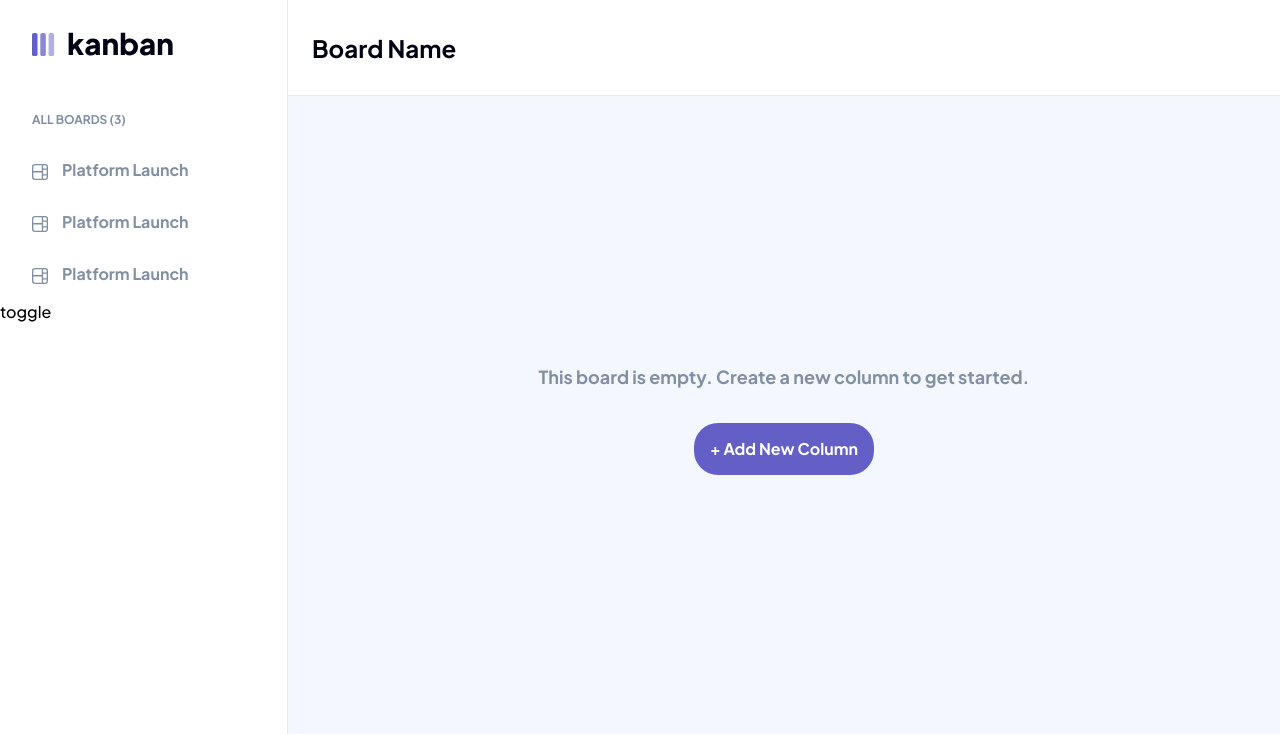
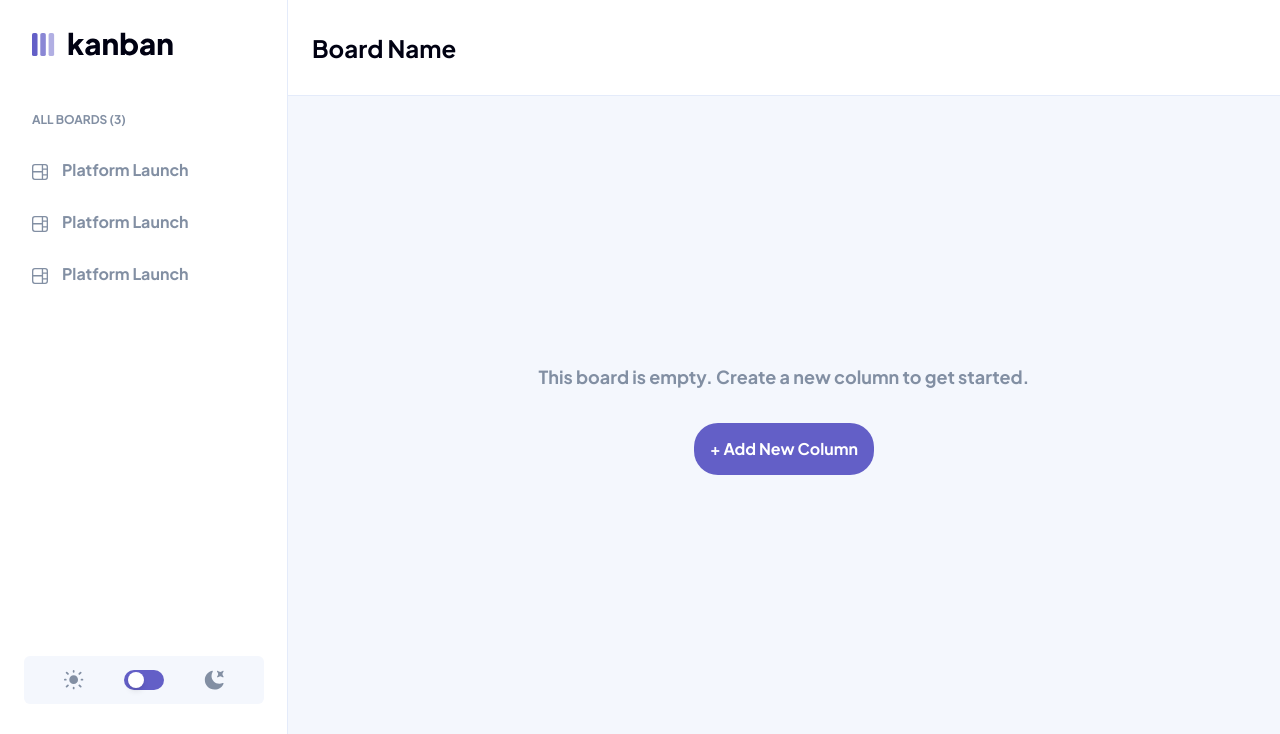
Before and after one commit to GregNicholas/Kanban-guru, a React (Create React App) app: page / in a window 1280 px wide. Shown: the top 734 px of the page. Built offline with nearby package versions, Linux system fonts and the light colour scheme.

Commit message:
add component for dark mode toggle UI with functionality

```diff
--- a/src/App.tsx
+++ b/src/App.tsx
@@ -6,7 +6,7 @@ import BoardArea from './components/BoardArea'
 function App() {
   const [isDarkMode, setIsDarkMode] = useState(false)
   return (
-    <div className={`flex ${isDarkMode && "dark"}`}>
+    <div className={`flex ${isDarkMode && "dark"} overflow-y-clip`}>
       <Sidebar isDarkMode={isDarkMode} setIsDarkMode={setIsDarkMode} />
       <div className="flex-1">
         <Header />
--- a/src/components/BoardArea.tsx
+++ b/src/components/BoardArea.tsx
@@ -4,8 +4,8 @@ const BoardArea = () => {
     return (
         <main className="h-full bg-l-gray dark:bg-v-dark-gray">
             <div className="text-center relative top-1/3 font-bold">
-                <p className="text-m-gray dark:text-black text-lg pb-8">This board is empty. Create a new column to get started.</p>
-                <button className="text-white rounded-3xl bg-main-purple px-4 py-3.5 hover:bg-main-purple-hover">+ Add New Column</button>
+                <p className="text-m-gray text-lg pb-8">This board is empty. Create a new column to get started.</p>
+                <button className="text-white rounded-3xl bg-main-purple px-4 py-3.5 hover:bg-main-purple-hover focus:bg-red-hover">+ Add New Column</button>
             </div>
         </main>
     )
--- /dev/null
+++ b/src/components/DarkModeSelect.tsx
@@ -0,0 +1,33 @@
+import React from 'react'
+
+type DarkMode = {
+    isDarkMode: boolean;
+    setIsDarkMode: React.Dispatch<React.SetStateAction<boolean>>;
+}
+
+const DarkModeSelect = ({ isDarkMode, setIsDarkMode }:DarkMode) => {
+    const darkClass = 'transform translate-x-4';
+
+  return (
+    <div className="absolute flex justify-between items-center px-10 bottom-24 left-2/4 -translate-x-1/2 w-60 h-12 rounded-md bg-l-gray dark:bg-v-dark-gray">
+        <img className="h-5 inline cursor-pointer" src={`${process.env.PUBLIC_URL}/assets/icon-light-theme.svg`}
+             onClick={() => setIsDarkMode(prev => !prev)}
+             alt="light toggle"
+        />
+        <div className="inline-flex p-x-12 w-10 h-5  items-center bg-main-purple rounded-full p-1 cursor-pointer"
+            onClick={() => setIsDarkMode(prev => !prev)}
+        >
+            <div className =
+                {`bg-white h-4 w-4 rounded-full shadow-md transform duration-300 ease-in-out ${isDarkMode ? darkClass : null}`}
+            >
+            </div>
+        </div>
+        <img className="h-5 inline cursor-pointer" src={`${process.env.PUBLIC_URL}/assets/icon-dark-theme.svg`}
+             onClick={() => setIsDarkMode(prev => !prev)}
+             alt="dark toggle"
+        />
+    </div>
+  )
+}
+
+export default DarkModeSelect
--- a/src/components/SelectBoard.tsx
+++ b/src/components/SelectBoard.tsx
@@ -2,16 +2,16 @@ const SelectBoard = () => {
   return (
     <section className="text-base font-bold text-m-gray">
         <h3 className="text-xs mb-4 pl-8">ALL BOARDS (3)</h3>
-        <ul className="pointer">
-            <li className="py-3.5 pl-8 hover:bg-main-purple hover:text-white fill-m-gray hover:fill-white mr-6 rounded-r-3xl">
+        <ul className="cursor-pointer">
+            <li className="py-3.5 pl-8 transition duration-300 hover:bg-main-purple hover:text-white fill-m-gray hover:fill-white mr-6 rounded-r-3xl">
                 <svg className="h-4 mr-3.5 inline" width="16" height="16" xmlns="http://www.w3.org/2000/svg"><path d="M0 2.889A2.889 2.889 0 0 1 2.889 0H13.11A2.889 2.889 0 0 1 16 2.889V13.11A2.888 2.888 0 0 1 13.111 16H2.89A2.889 2.889 0 0 1 0 13.111V2.89Zm1.333 5.555v4.667c0 .859.697 1.556 1.556 1.556h6.889V8.444H1.333Zm8.445-1.333V1.333h-6.89A1.556 1.556 0 0 0 1.334 2.89V7.11h8.445Zm4.889-1.333H11.11v4.444h3.556V5.778Zm0 5.778H11.11v3.11h2a1.556 1.556 0 0 0 1.556-1.555v-1.555Zm0-7.112V2.89a1.555 1.555 0 0 0-1.556-1.556h-2v3.111h3.556Z"/></svg>
                 Platform Launch
             </li>
-            <li className="py-3.5 pl-8 hover:bg-main-purple hover:text-white fill-m-gray hover:fill-white mr-6 rounded-r-3xl">
+            <li className="py-3.5 pl-8 transition duration-300 hover:bg-main-purple hover:text-white fill-m-gray hover:fill-white mr-6 rounded-r-3xl">
                 <svg className="h-4 mr-3.5 inline" width="16" height="16" xmlns="http://www.w3.org/2000/svg"><path d="M0 2.889A2.889 2.889 0 0 1 2.889 0H13.11A2.889 2.889 0 0 1 16 2.889V13.11A2.888 2.888 0 0 1 13.111 16H2.89A2.889 2.889 0 0 1 0 13.111V2.89Zm1.333 5.555v4.667c0 .859.697 1.556 1.556 1.556h6.889V8.444H1.333Zm8.445-1.333V1.333h-6.89A1.556 1.556 0 0 0 1.334 2.89V7.11h8.445Zm4.889-1.333H11.11v4.444h3.556V5.778Zm0 5.778H11.11v3.11h2a1.556 1.556 0 0 0 1.556-1.555v-1.555Zm0-7.112V2.89a1.555 1.555 0 0 0-1.556-1.556h-2v3.111h3.556Z"/></svg>
                 Platform Launch
             </li>
-            <li className="py-3.5 pl-8 hover:bg-main-purple hover:text-white fill-m-gray hover:fill-white mr-6 rounded-r-3xl">
+            <li className="py-3.5 pl-8 transition duration-300 hover:bg-main-purple hover:text-white fill-m-gray hover:fill-white mr-6 rounded-r-3xl">
                 <svg className="h-4 mr-3.5 inline" width="16" height="16" xmlns="http://www.w3.org/2000/svg"><path d="M0 2.889A2.889 2.889 0 0 1 2.889 0H13.11A2.889 2.889 0 0 1 16 2.889V13.11A2.888 2.888 0 0 1 13.111 16H2.89A2.889 2.889 0 0 1 0 13.111V2.89Zm1.333 5.555v4.667c0 .859.697 1.556 1.556 1.556h6.889V8.444H1.333Zm8.445-1.333V1.333h-6.89A1.556 1.556 0 0 0 1.334 2.89V7.11h8.445Zm4.889-1.333H11.11v4.444h3.556V5.778Zm0 5.778H11.11v3.11h2a1.556 1.556 0 0 0 1.556-1.555v-1.555Zm0-7.112V2.89a1.555 1.555 0 0 0-1.556-1.556h-2v3.111h3.556Z"/></svg>
                 Platform Launch
             </li>
--- a/src/components/Sidebar.tsx
+++ b/src/components/Sidebar.tsx
@@ -1,16 +1,17 @@
 import SelectBoard from './SelectBoard'
+import DarkModeSelect from './DarkModeSelect'
 
-interface DarkMode {
+type DarkMode = {
     isDarkMode: boolean;
     setIsDarkMode: React.Dispatch<React.SetStateAction<boolean>>;
 }
 const Sidebar = ({ isDarkMode, setIsDarkMode }:DarkMode) => {
 
     return (
-        <div className="w-72 h-screen border-r border-l-lines pt-8 dark:bg-d-gray dark:border-d-lines">
+        <div className="relative w-72 h-screen border-r border-l-lines pt-8 dark:bg-d-gray dark:border-d-lines">
             <div><img className="h-6 mb-14 pl-8" src={`${process.env.PUBLIC_URL}/assets/${isDarkMode ? "logo-light.svg" : "logo-dark.svg"}`} alt="kanban logo" /></div>
             <SelectBoard />
-            <div onClick={() => setIsDarkMode(prev => !prev)}>toggle</div>
+            <DarkModeSelect isDarkMode={isDarkMode} setIsDarkMode={setIsDarkMode} />
         </div>
     )
 }
```
